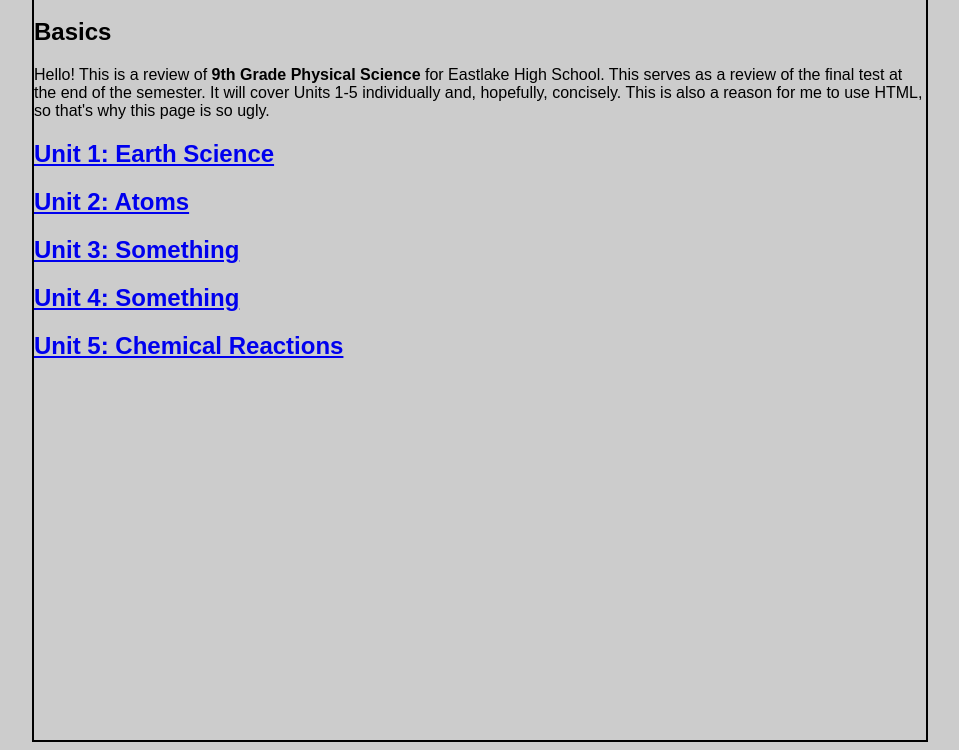
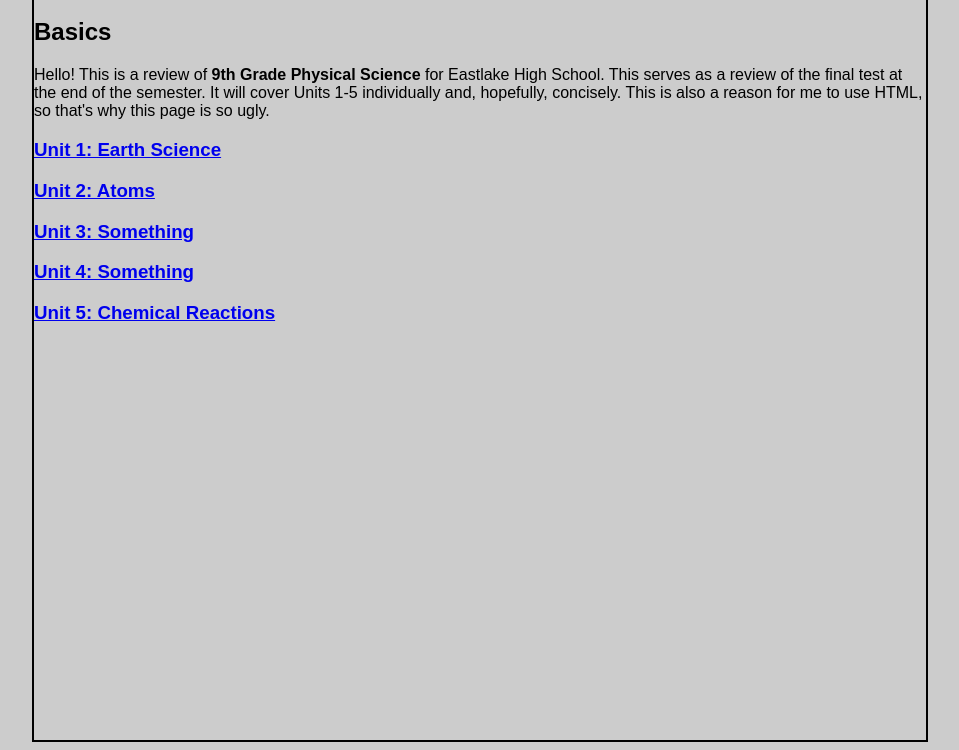
Before and after one commit to s-dkuhn/s-dkuhn.github.io, a plain HTML site: page index.html in a window 1280 px wide. Shown: the part 50-800 px from the top of the page, without its empty margins (160-1119 px from the left). Drawn offline with Linux system fonts and the light colour scheme.

Commit message:
Update index.html

```diff
--- a/index.html
+++ b/index.html
@@ -21,15 +21,15 @@
    Units 1-5 individually and, hopefully, concisely. This is also a reason for me to use
    HTML, so that's why this page is so ugly.
   </p>
-  <h2><a href="unit1.html">Unit 1: Earth Science</a></h2>
+  <h3><a href="unit1.html">Unit 1: Earth Science</a></h3>
 
-  <h2><a href="unit2.html">Unit 2: Atoms</a></h2>
+  <h3><a href="unit2.html">Unit 2: Atoms</a></h3>
 
-  <h2><a href="unit3.html">Unit 3: Something</a></h2>
+  <h3><a href="unit3.html">Unit 3: Something</a></h3>
 
-  <h2><a href="unit4.html">Unit 4: Something</a></h2>
+  <h3><a href="unit4.html">Unit 4: Something</a></h3>
 
-  <h2><a href="unit5.html">Unit 5: Chemical Reactions</a></h2>
+  <h3><a href="unit5.html">Unit 5: Chemical Reactions</a></h3>
 
 
 
```
